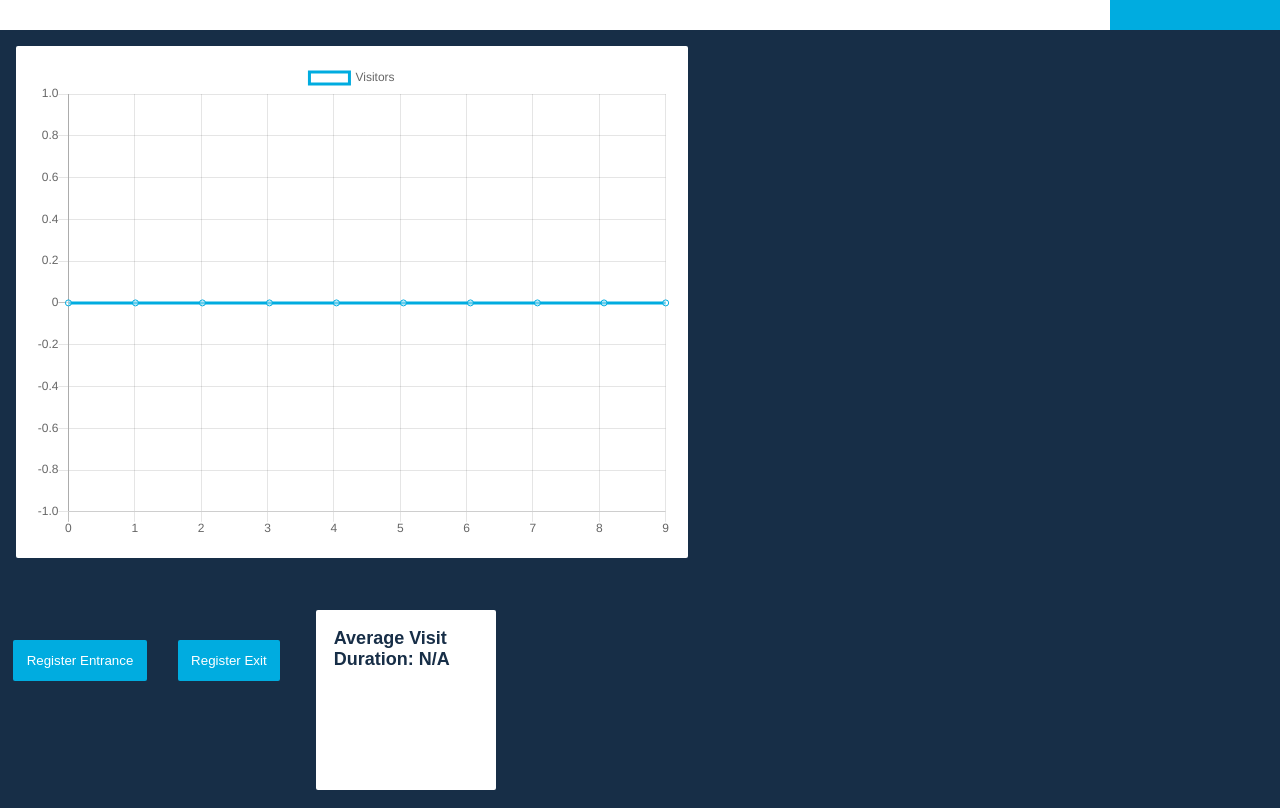
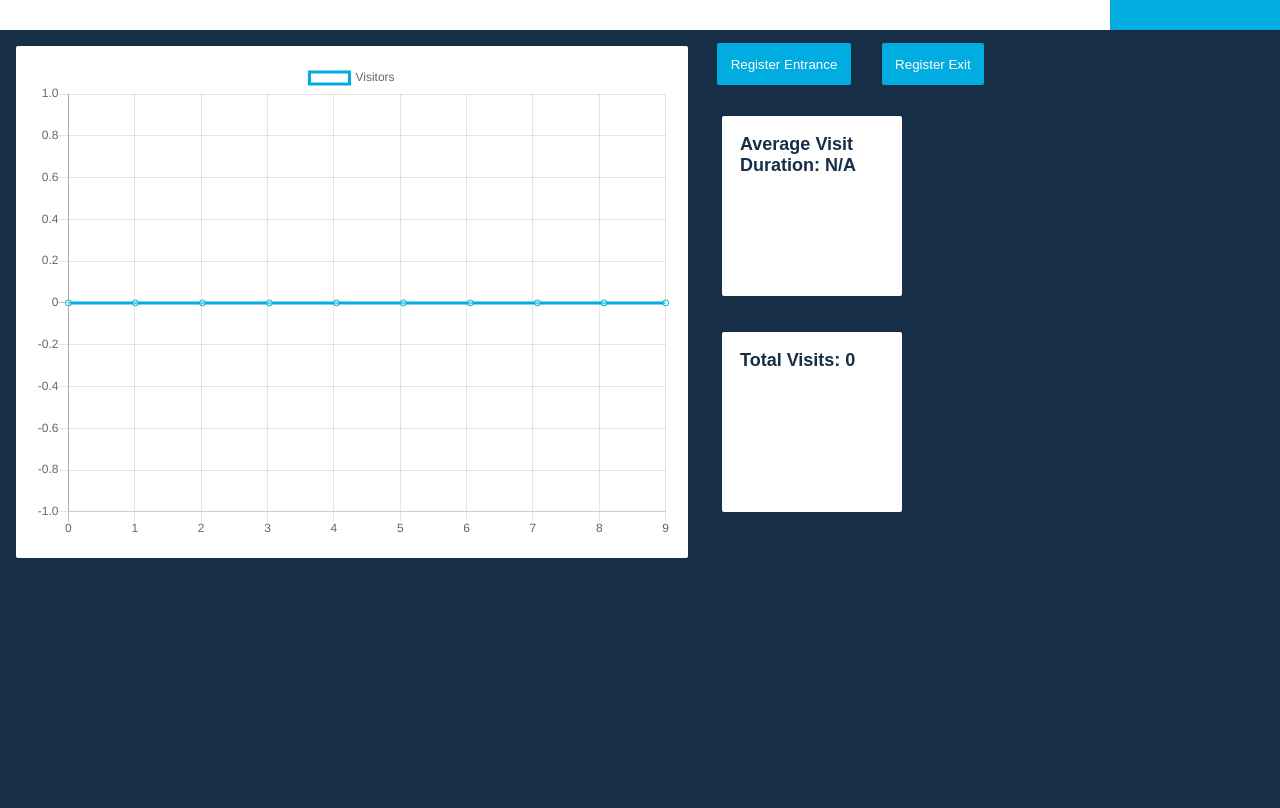
Before and after one commit to cole-easton/TechBuffaloHackathon, a plain HTML site: page index.html in a window 1280 px wide. Shown: the part 70-878 px from the top of the page. After the commit the page ends 800 px from the top, so only its background shows below. Drawn offline with nearby package versions, Linux system fonts and the light colour scheme.

Commit message:
Add total visits widget and rearrange dashboard

```diff
--- a/index.html
+++ b/index.html
@@ -13,18 +13,25 @@
 
 <body>
     <header>
-        <img width="50" alt="Buffalo Museum of Science" src="https://www.sciencebuff.org/wp-content/uploads/2018/06/buffalo-museum-regular.png">
+        <img width="50" alt="Buffalo Museum of Science"
+            src="https://www.sciencebuff.org/wp-content/uploads/2018/06/buffalo-museum-regular.png">
         <h1>Buffalo Museum of Science | Visitor Dashboard</h1>
-        <a href = "./index2.html">Multiple Rooms</a>
+        <a href="./index2.html">Multiple Rooms</a>
     </header>
-    <canvas id="chart" width="640" height="480">
-    </canvas> <br>
-    <button id="enter">Register Entrance</button>
-    <button id="exit">Register Exit</button>
-    <div class="widget">
-        Average Visit Duration: <span id="avg-duration"></span>
+    <div class="flexbox">
+        <canvas id="chart" width="640" height="480">
+        </canvas>
+        <div id="controls">
+            <button id="enter">Register Entrance</button>
+            <button id="exit">Register Exit</button> <br>
+            <div class="widget">
+                Average Visit Duration: <span id="avg-duration"></span>
+            </div>
+            <div class="widget">
+                Total Visits: <span id="total-visits"></span>
+            </div>
+        </div>
     </div>
-
 </body>
 
 </html>
--- a/main.js
+++ b/main.js
@@ -9,6 +9,7 @@ const sampleRoom = new Room("Sample Room", 500);
 document.querySelector("#enter").onclick = _ => sampleRoom.registerEntrance();
 document.querySelector("#exit").onclick = _ => sampleRoom.registerExit();
 const avgDurationSpan = document.querySelector("#avg-duration");
+const totalVisitsSpan = document.querySelector("#total-visits");
 
 const canvas = document.querySelector("#chart");
 const ctx = canvas.getContext("2d");
@@ -19,6 +20,7 @@ setInterval(() => {
     updateGraph(data);
     const avgDuration = sampleRoom.getAverageDuration();
     avgDurationSpan.innerHTML = avgDuration?`${(avgDuration/1000).toFixed(2)}&nbsp;s`:"N/A";
+    totalVisitsSpan.textContent = sampleRoom.totalVisits;
 }, 500);
 
 const chart = new Chart(canvas, {
--- a/style.css
+++ b/style.css
@@ -70,6 +70,7 @@ button:active {
     padding: 1em;
     border-radius: 2px;
     margin: 1em;
+    display: inline-block;
 }
 
 .widget {
@@ -79,8 +80,18 @@ button:active {
     font-size: large;
     font-weight: bold;
     padding: 1em;
-    width: 144px;
-    height: 144px;
+    width: 180px;
+    height: 180px;
+    box-sizing: border-box;
     margin: 1em;
     display: inline-block;
 }
+
+#controls {
+    width: 300px;
+    display: inline-block;
+}
+
+.flexbox {
+    display: flex;
+}
```
